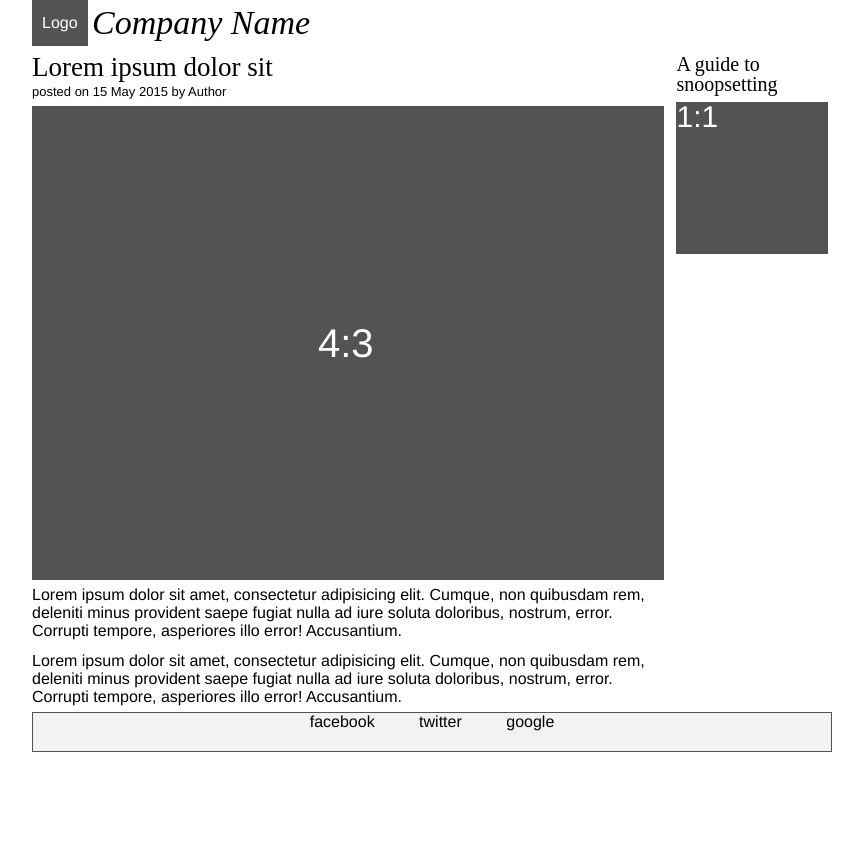
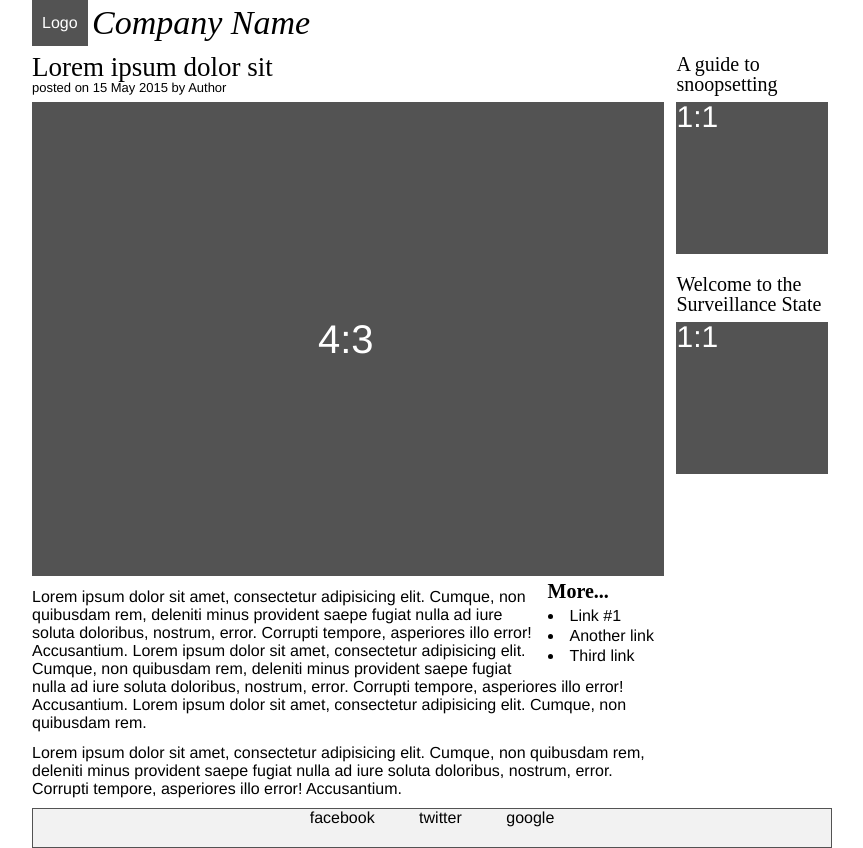
Before and after one commit to antigirl/simpleWireFrame, a website: page index.html in a window 1280 px wide. Shown: the whole page, without its empty margins (208-1071 px from the left). Before the commit the page ends 800 px from the top, so only its background shows below. Drawn offline with nearby package versions, Linux system fonts and the light colour scheme; files that its build step writes are made by us from their sources.

Commit message:
[FEATURE] Added links and Desktop styles

```diff
--- a/index.html
+++ b/index.html
@@ -10,21 +10,32 @@
     <div class="container">
         <header>
             <ul class="heading">
-                <li><span class="logo">Logo</span></li>
-                <li><h1>Company Name</h1></li>
+                <li><a href="#"><span class="logo">Logo</span></a></li>
+                <li><a href="#"><h1>Company Name</h1></a></li>
             </ul>
         </header>
 
 
-    <section class="column column__content">
+    <section class="column column__content cf">
         <article>
             <header>
-                <h2>Lorem ipsum dolor sit<h2>
-                <h4>posted on 15 May 2015 by Author</h4>
+                <h2>Lorem ipsum dolor sit</h2>
+                <h4>posted on 15 May 2015 by <a href="#">Author</a></h4>
             </header>
 
             <div class="main-image"> <span>4:3</span> </div>
-            <p>Lorem ipsum dolor sit amet, consectetur adipisicing elit. Cumque, non quibusdam rem, deleniti minus provident saepe fugiat nulla ad iure soluta doloribus, nostrum, error. Corrupti tempore, asperiores illo error! Accusantium.</p>
+            <article class="more-links">
+                <header class="more-links__header"><h3>More...</h3></header>
+                <ul class="more-links__list">
+                    <li><a href="#">Link #1</a></li>
+                    <li><a href="#">Another link</a></li>
+                    <li><a href="#">Third link</a></li>
+                </ul>
+            </article>
+            <p>Lorem ipsum dolor sit amet, consectetur adipisicing elit. Cumque, non quibusdam rem, deleniti minus provident saepe fugiat nulla ad iure soluta doloribus, nostrum, error. Corrupti tempore, asperiores illo error! Accusantium.
+                Lorem ipsum dolor sit amet, consectetur adipisicing elit. Cumque, non quibusdam rem, deleniti minus provident saepe fugiat nulla ad iure soluta doloribus, nostrum, error. Corrupti tempore, asperiores illo error! Accusantium.
+                Lorem ipsum dolor sit amet, consectetur adipisicing elit. Cumque, non quibusdam rem.
+            </p>
             <p>Lorem ipsum dolor sit amet, consectetur adipisicing elit. Cumque, non quibusdam rem, deleniti minus provident saepe fugiat nulla ad iure soluta doloribus, nostrum, error. Corrupti tempore, asperiores illo error! Accusantium.</p>
         </article>
     </section>
@@ -33,6 +44,13 @@
         <article>
             <header>
                 <h3>A guide to snoopsetting</h3>
+            </header>
+            <div class="side-image"> <span>1:1</span> </div>
+        </article>
+
+        <article>
+            <header>
+                <h3>Welcome to the Surveillance State</h3>
             </header>
             <div class="side-image"> <span>1:1</span> </div>
         </article>
--- a/src/_grid.scss
+++ b/src/_grid.scss
@@ -2,7 +2,12 @@
     margin: 0 auto;
     width: 100%;
     max-width: $grid-medium;
-    padding: 0 1em;
+    padding: 0 1rem;
+}
+
+.column__content article {
+    position: relative;
+    padding-bottom: 10rem;
 }
 
 .column__sidebar {
@@ -22,9 +27,17 @@
     .column__content {
         width: 79%;
         margin-right: 1%;
+
+        article {
+            padding-bottom: 1rem;
+        }
     }
 
     .column__sidebar {
         width: 19%;
+
+        article {
+            margin-bottom: 2rem;
+        }
     }
 }
--- a/src/_socialmedia.scss
+++ b/src/_socialmedia.scss
@@ -9,3 +9,33 @@
         vertical-align: middle;
     }
 }
+
+article.more-links {
+    position: absolute;
+    padding-bottom: 0;
+    bottom: 1rem;
+}
+
+.more-links__header {
+    padding-bottom: 0.5rem;
+
+    h3 {
+        font-weight: bold;
+    }
+}
+.more-links__list {
+    list-style-position: inside;
+    list-style-type: disc;
+
+    li {
+        padding: 0.2rem 0;
+    }
+}
+
+@media (min-width: $grid-small) {
+    article.more-links {
+        float: right;
+        padding: 0.5rem 1rem;
+        position: static;
+    }
+}
--- a/src/_type.scss
+++ b/src/_type.scss
@@ -18,7 +18,6 @@ h1 {
 h2 {
     font-family: $heading-family;
     font-size: $font-size-h2;
-    padding-bottom: 0.2rem;
 }
 
 h3 {
@@ -39,7 +38,7 @@ header {
     }
 }
 p {
-    padding: 0.6rem 0;
+    padding-top: 1.2rem;
     line-height: 1.8rem;
 }
 
--- a/src/main.scss
+++ b/src/main.scss
@@ -10,6 +10,27 @@ html {
   box-sizing: border-box;
 }
 
+a {
+    color: $base-color;
+    text-decoration: none;
+
+    &:visited {
+        color: $base-color;
+    }
+}
+
 *, *:before, *:after {
   box-sizing: inherit;
 }
+
+.cf:before,
+.cf:after {
+    content: "";
+    display: table;
+}
+.cf:after {
+    clear: both;
+}
+.cf {
+    zoom: 1;
+}
```
